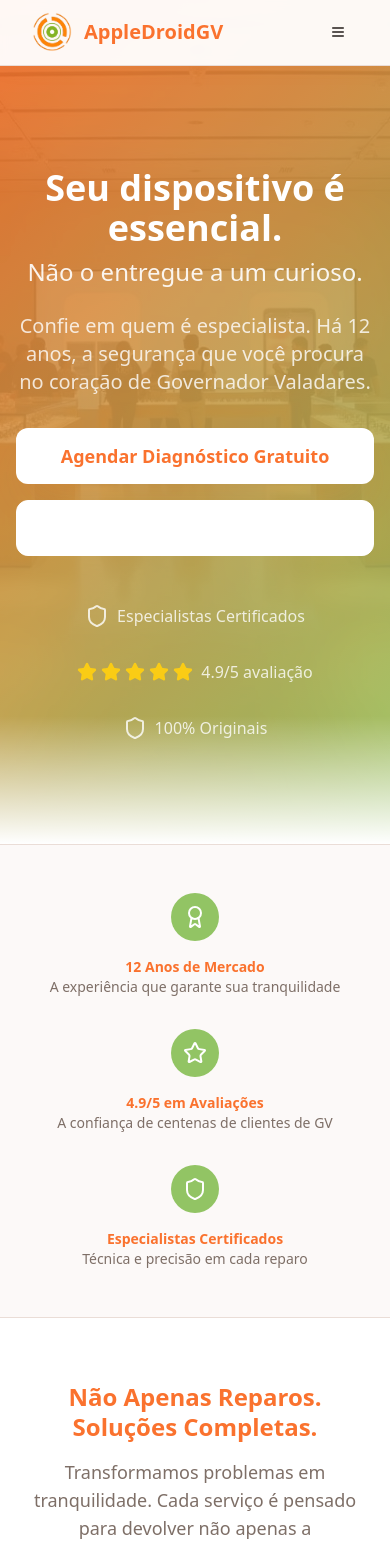
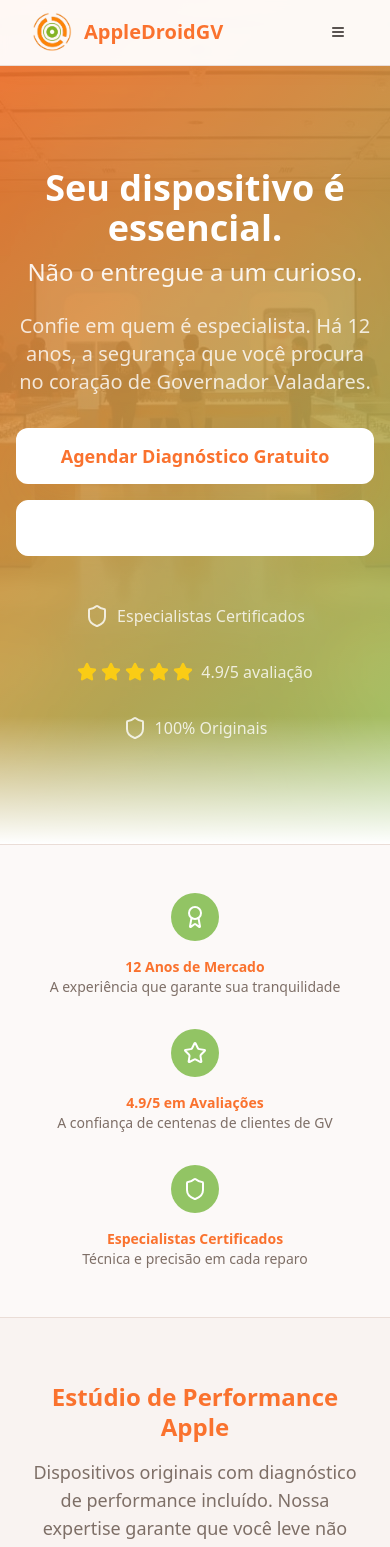
Before and after one commit to Flujex/apple-droid-landing-wizard, a React (Vite) app: page / in a window 390 px wide. Shown: the top 1547 px of the page. Built offline with nearby package versions, Linux system fonts and the light colour scheme.

Commit message:
Revert Product Section to previous state
Revert the Product Section component to include the iPhone 16, 16 Pro, and 16 Pro Max table, as requested by the user.

```diff
--- a/src/pages/Index.tsx
+++ b/src/pages/Index.tsx
@@ -1,6 +1,7 @@
 import Header from '@/components/Header';
 import HeroSection from '@/components/HeroSection';
 import TrustBarSection from '@/components/TrustBarSection';
+import ProductSection from '@/components/ProductSection';
 import ServicesSection from '@/components/ServicesSection';
 import DifferentialsSection from '@/components/DifferentialsSection';
 import TestimonialsSection from '@/components/TestimonialsSection';
@@ -14,6 +15,7 @@ const Index = () => {
       <Header />
       <HeroSection />
       <TrustBarSection />
+      <ProductSection />
       <ServicesSection />
       <DifferentialsSection />
       <TestimonialsSection />
```
